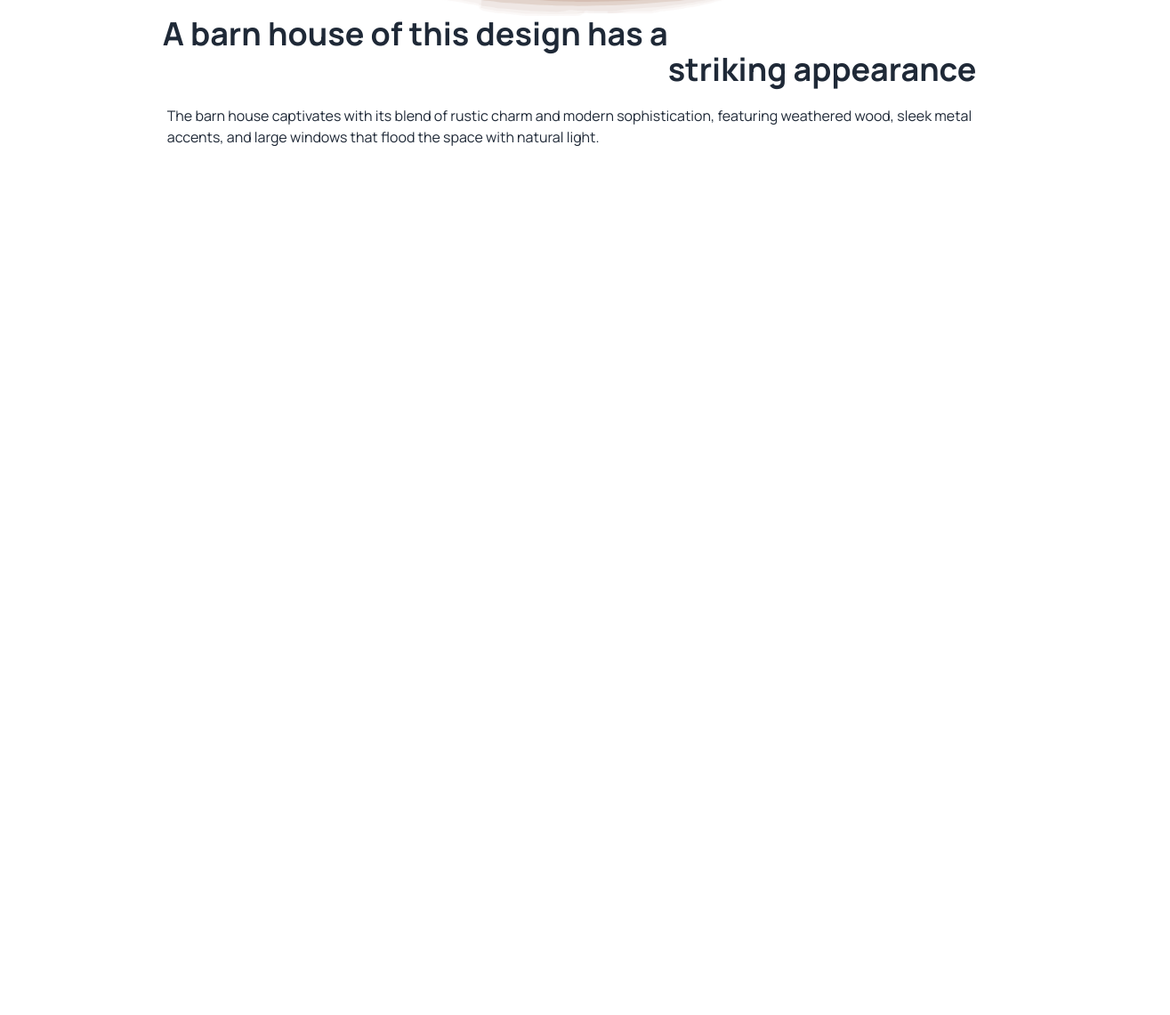
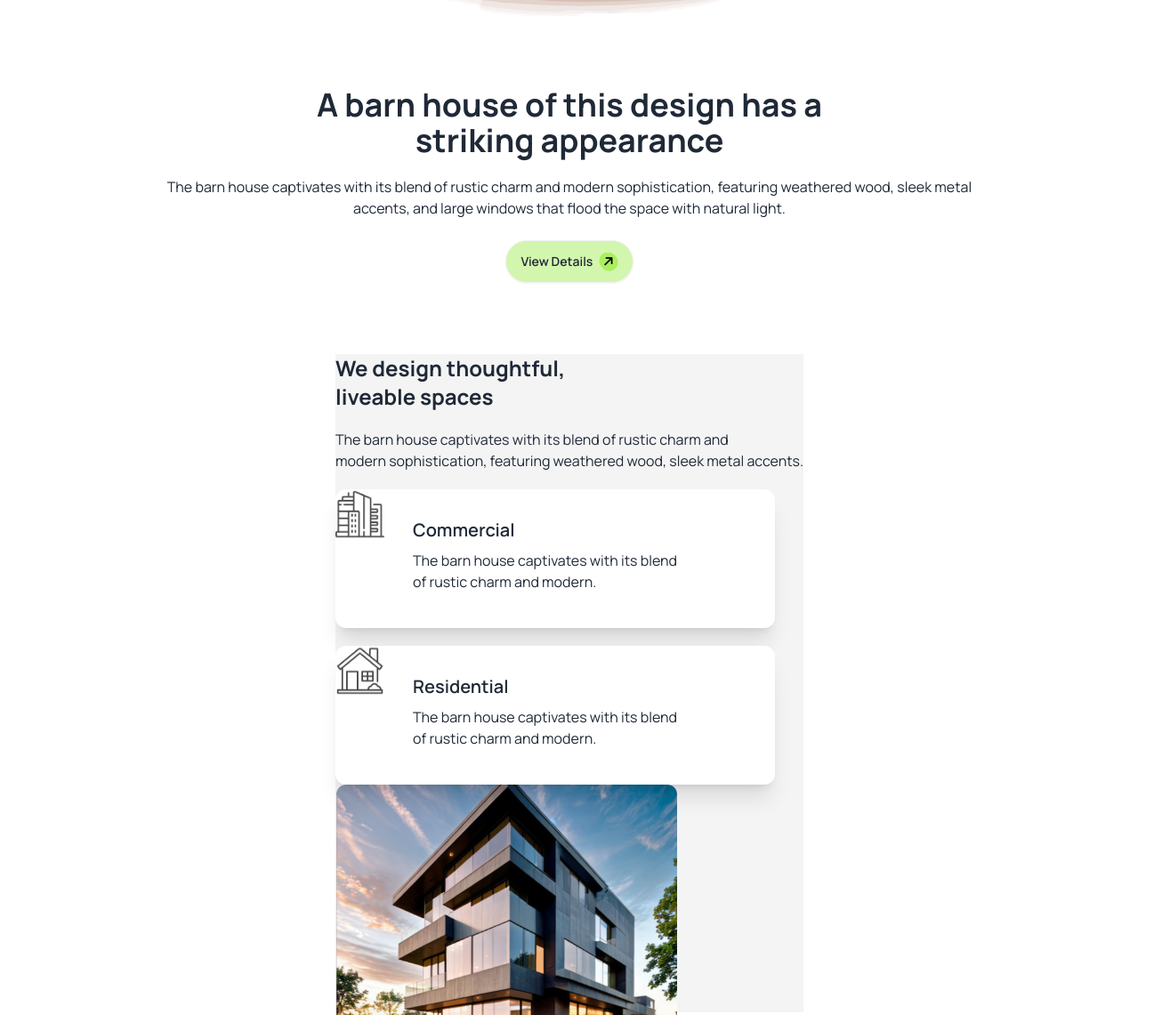
Before and after one commit to talhazubaerbd/assignment-3, a plain HTML site: page index.html in a window 1280 px wide. Shown: the part 400-1541 px from the top of the page at 89% size, 1315 px wide, since content can reach past the window. Before the commit the page ends 800 px from the top, so only its background shows below. Drawn offline with nearby package versions, Linux system fonts and the light colour scheme.

Commit message:
new commit

```diff
--- a/index.html
+++ b/index.html
@@ -20,10 +20,23 @@
 <body class="font-manrope">
     <header>
             <!-- navbar -->
-            <div class="navbar bg-base-100" my-5>
+            <div class="navbar bg-base-100" my-50>
                 <div class="navbar-start">
+                  <a class="btn btn-ghost text-xl"> <i class="fa-solid fa-arrow-right bg-[#abef5f] rounded-full text-black -rotate-45 p-1"></i>Rinterio </a>
+                </div>
+                <div class="navbar-center hidden lg:flex">
+                  <ul class="menu menu-horizontal px-1">
+                    <li><a>Home</a></li>
+                      <li><a>Service</a></li>
+                      <li><a>Porfolio</a></li>
+                      <li><a>Blog</a></li>
+                      <li><a>Contact Us</a></li>
+                  </ul>
+                </div>
+                <div class="navbar-end">
+                  <a class="btn rounded-full bg-[#abef5f]">Book consult <i class="fa-solid fa-arrow-right bg-black rounded-full text-white -rotate-45 p-1"></i></a>
                   <div class="dropdown">
-                    <div tabindex="0" role="button" class="btn btn-ghost lg:hidden">
+                    <div tabindex="0" role="button" class="btn btn-ghost lg:hidden ">
                       <svg
                         xmlns="http://www.w3.org/2000/svg"
                         class="h-5 w-5"
@@ -37,9 +50,10 @@
                           d="M4 6h16M4 12h8m-8 6h16" />
                       </svg>
                     </div>
+                    <div class="-ml-40">
                         <ul
                         tabindex="0"
-                      class="menu menu-sm dropdown-content bg-base-100 rounded-box z-[1] mt-3 w-52 p-2 shadow">
+                        class="menu menu-sm dropdown-content bg-base-100 rounded-box z-[1] mt-3 w-52 p-2 shadow ">
                         <li><a>Home</a></li>
                         <li><a>Service</a></li>
                         <li><a>Porfolio</a></li>
@@ -47,40 +61,66 @@
                         <li><a>Contact Us</a></li>
                       </ul>
                     </div>
-                  <a class="btn btn-ghost text-xl"> <i class="fa-solid fa-arrow-right bg-[#abef5f] rounded-full text-black -rotate-45 p-1"></i>Rinterio </a>
+
                   </div>
-                <div class="navbar-center hidden lg:flex">
-                  <ul class="menu menu-horizontal px-1">
-                    <li><a>Home</a></li>
-                      <li><a>Service</a></li>
-                      <li><a>Porfolio</a></li>
-                      <li><a>Blog</a></li>
-                      <li><a>Contact Us</a></li>
-                  </ul>
-                </div>
-                <div class="navbar-end ">
-                  <a class=" btn rounded-full bg-[#abef5f]">Book consult <i class="fa-solid fa-arrow-right bg-black rounded-full text-white -rotate-45 p-1"></i></a>
-
                 </div>
               </div>
               <div class="flex justify-center grid-cols-1 container mx-auto px-4">
                 <!-- image section -->
                 <img src="./image/banner.png" alt="">
               </div>
-            <div >
+            <div class="flex justify-center flex-col items-center pt-20">
                 <!-- text -->
                  <p>
-                    <h1  class="flex justify-center text-4xl font-bold">
-                        A barn house of this design has a <div class="flex  align-center"><br>striking appearance</div>
+                    <h1  class="text-4xl font-bold text-center">
+                        A barn house of this design has a <br>striking appearance
                     </h1>
                  </p>
-                 <p class="flex justify-center pt-5">
+                 <p class="pt-5 text-center">
                     The barn house captivates with its blend of rustic charm and modern sophistication, featuring weathered wood, sleek metal <br>accents, and large windows that flood the space with natural light.
-                 </p>
+                 </p><br>
+                 <a class="btn rounded-full bg-[#d3f6ae]">View Details <i class="fa-solid fa-arrow-right bg-[#abef5f] rounded-full text-black -rotate-45 p-1"></i></a>
             </div>
 
     </header>
     <main>
+      <div class=" flex justify-center  md:container md:mx-auto ">
+        <!-- container -->
+         <div class=" mt-20 bg-[#f4f4f4]">
+          <!-- text -->
+           <h1 class="text-2xl font-bold mb-5">
+            We design thoughtful, <br>liveable spaces
+           </h1>
+           <p>
+            The barn house captivates with its blend of rustic charm and
+             <br>modern sophistication, featuring weathered wood, sleek metal accents.
+           </p>
+           <div class="card card-side bg-base-100 shadow-xl rounded-xl mr-8 mt-5">
+            <img class="w-320 h-14" src="image/commercial.png" alt="">
+            <div class="card-body">
+              <h2 class="card-title">Commercial</h2>
+              <p>The barn house captivates with its blend <br>of rustic charm and modern.</p>
+              <div class="card-actions justify-end">
+              </div>
+            </div>
+          </div>
+          <div class="card card-side bg-base-100 shadow-xl rounded-xl mr-8 mt-5">
+              <img class=" w-320 h-14 justify-center" src="image/residential.png" alt="">
+            </figure>
+            <div class="card-body">
+              <h2 class="card-title">Residential</h2>
+              <p>The barn house captivates with its blend <br>of rustic charm and modern.</p>
+              <div class="card-actions justify-end">
+              </div>
+            </div>
+          </div>
+          <div class="w-96 h-64">
+            <!-- image -->
+             <img src="./image/Rectangle.png" alt="">
+          </div>
+         </div>
+
+      </div>
 
     </main>
     <footer>
```
Lines whose indentation alone changed are shown as unchanged.
